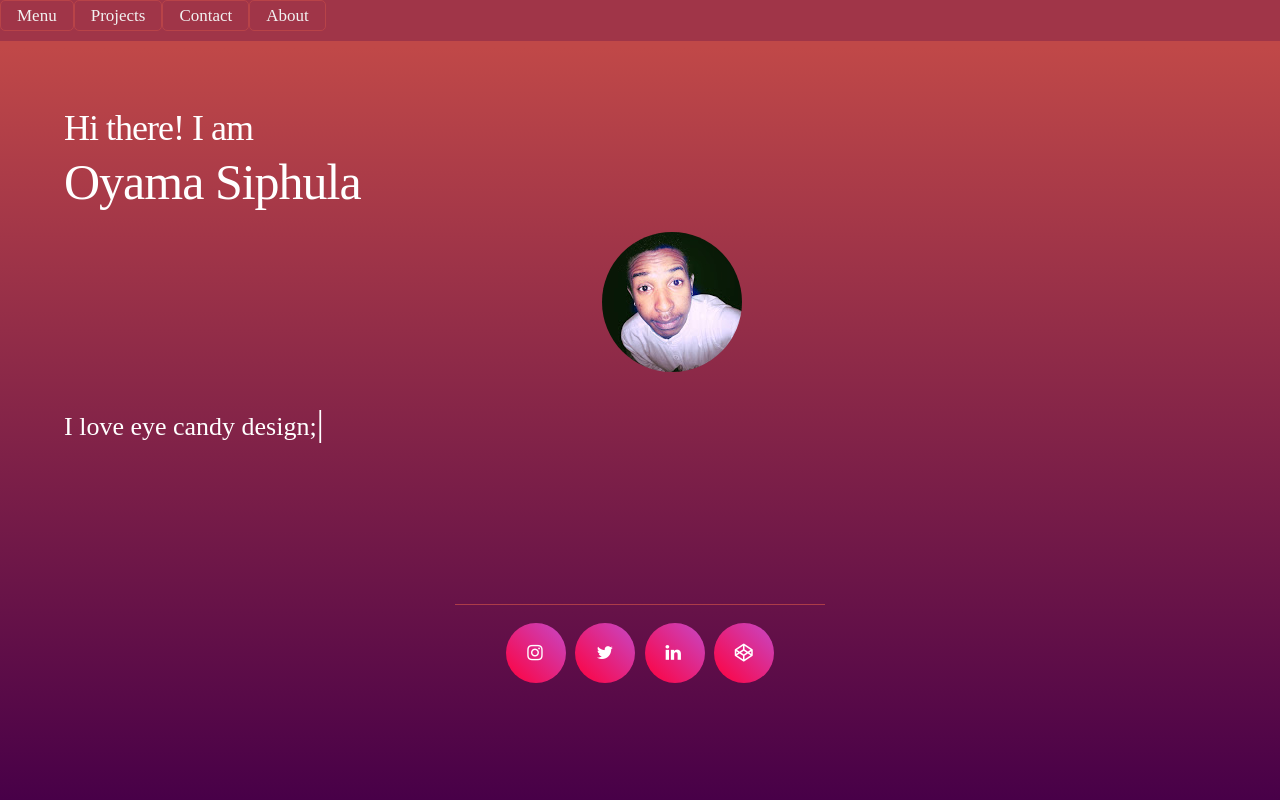
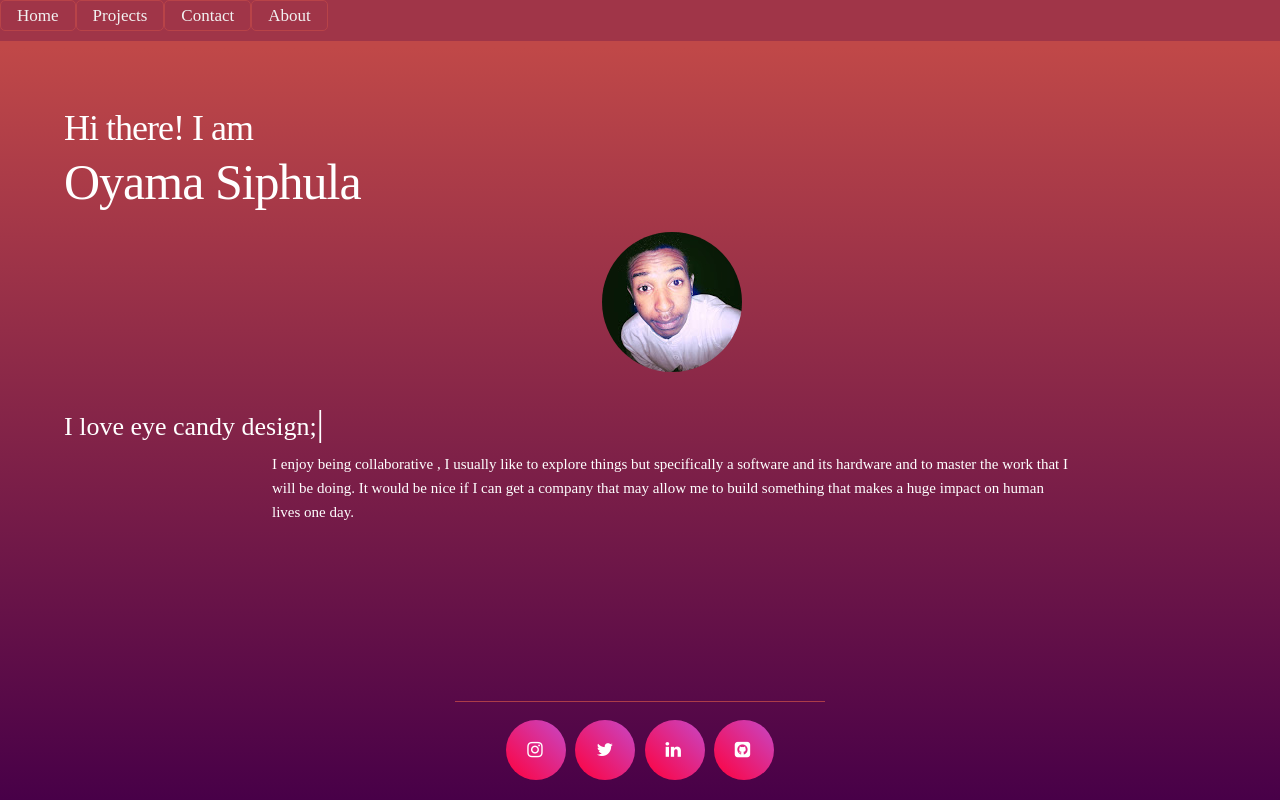
Before and after one commit to Oyamasiphula/oyamasiphula.github.io, a plain HTML site: page index.html in a window 1280 px wide. Drawn offline with nearby package versions, Linux system fonts and the light colour scheme; a web font is replaced by a local one.

Commit message:
added social links

```diff
--- a/index.html
+++ b/index.html
@@ -23,7 +23,7 @@
 <body>
 
 <ul class="topnav" id="myTopnav">
-  <li><a class="active" href="#home">Menu</a></li>
+  <li><a class="active" href="#home">Home</a></li>
   <li><a href="#news">Projects</a></li>
   <li><a href="#contact">Contact</a></li>
   <li><a href="#about">About</a></li>
@@ -39,6 +39,12 @@
   <img class="profilePic" src="./images/uploadResume.jpg">
 <br>
   <span>I love&nbsp;</span><span class="text"></span><span class="cursor">|</span>
+<br>
+<div class="row">
+    <div class="post" style="width:800px; margin:0 auto;">
+            <p>I enjoy being collaborative , I usually like to explore things but specifically a software and its hardware and to master the work that I will be doing. It would be nice if I can get a company that may allow me to build something that makes a huge impact on human lives one day.</p>
+  </div>
+</div>
 </div>
 
 
@@ -46,10 +52,11 @@
 <div class="social-container">
     <ul class="social-icons">
         <li><a href="#"><i class="fa fa-instagram"></i></a></li>
-        <li><a href="#"><i class="fa fa-twitter"></i></a></li>
+        <li><a href="/https://twitter.com/@oyamasiphula"><i class="fa fa-twitter"></i></a></li>
         <li><a href="#"><i class="fa fa-linkedin"></i></a></li>
-        <li><a href="#"><i class="fa fa-codepen"></i></a></li>
+        <li><a href="/https://github.com/Oyamasiphula"><i class="fa fa-github-square"></i></a></li>
     </ul>
+  </div>
 <script type="text/javascript" src="./js/custom.js"></script>
 </body>
 </html>
```
